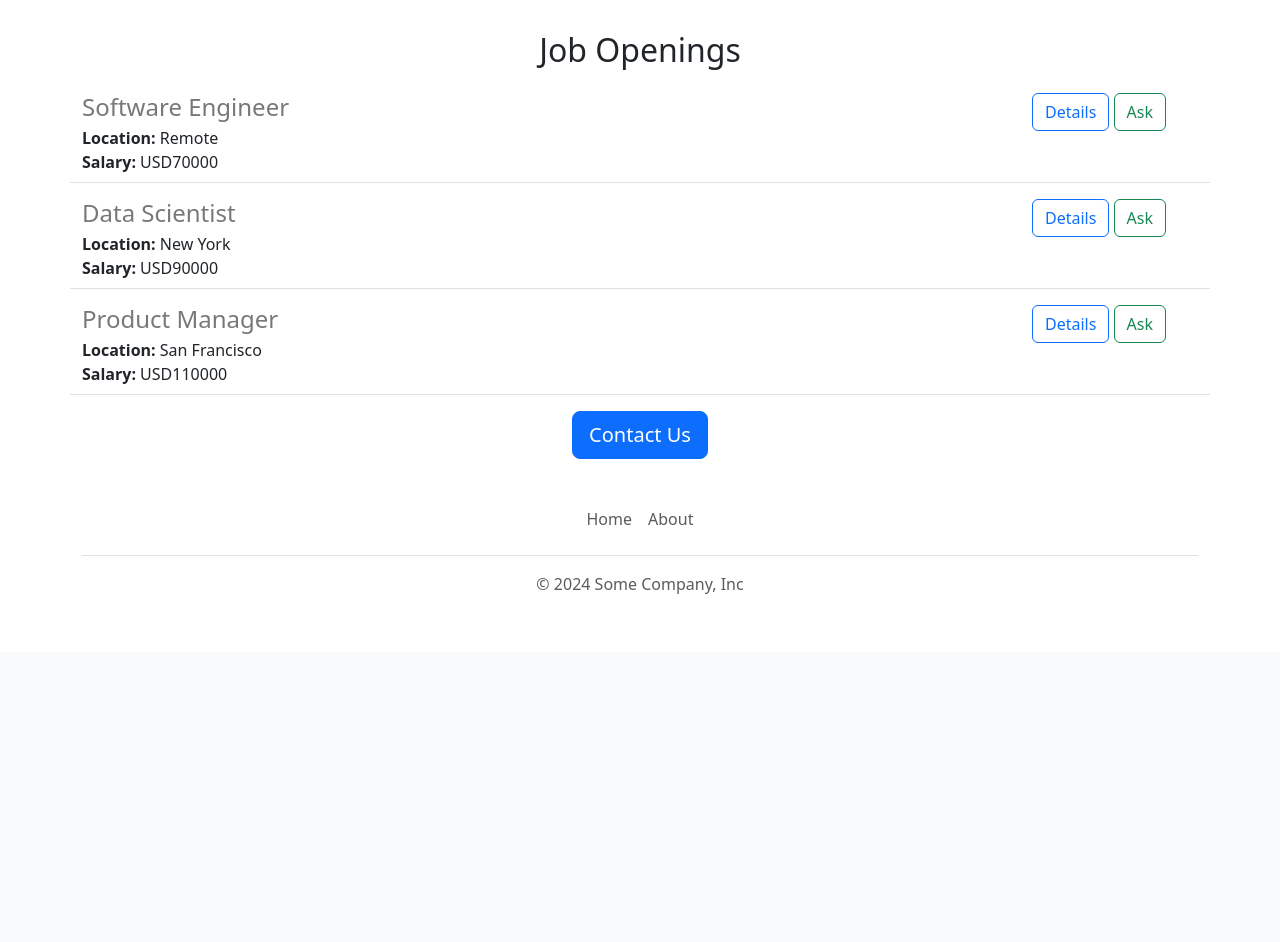
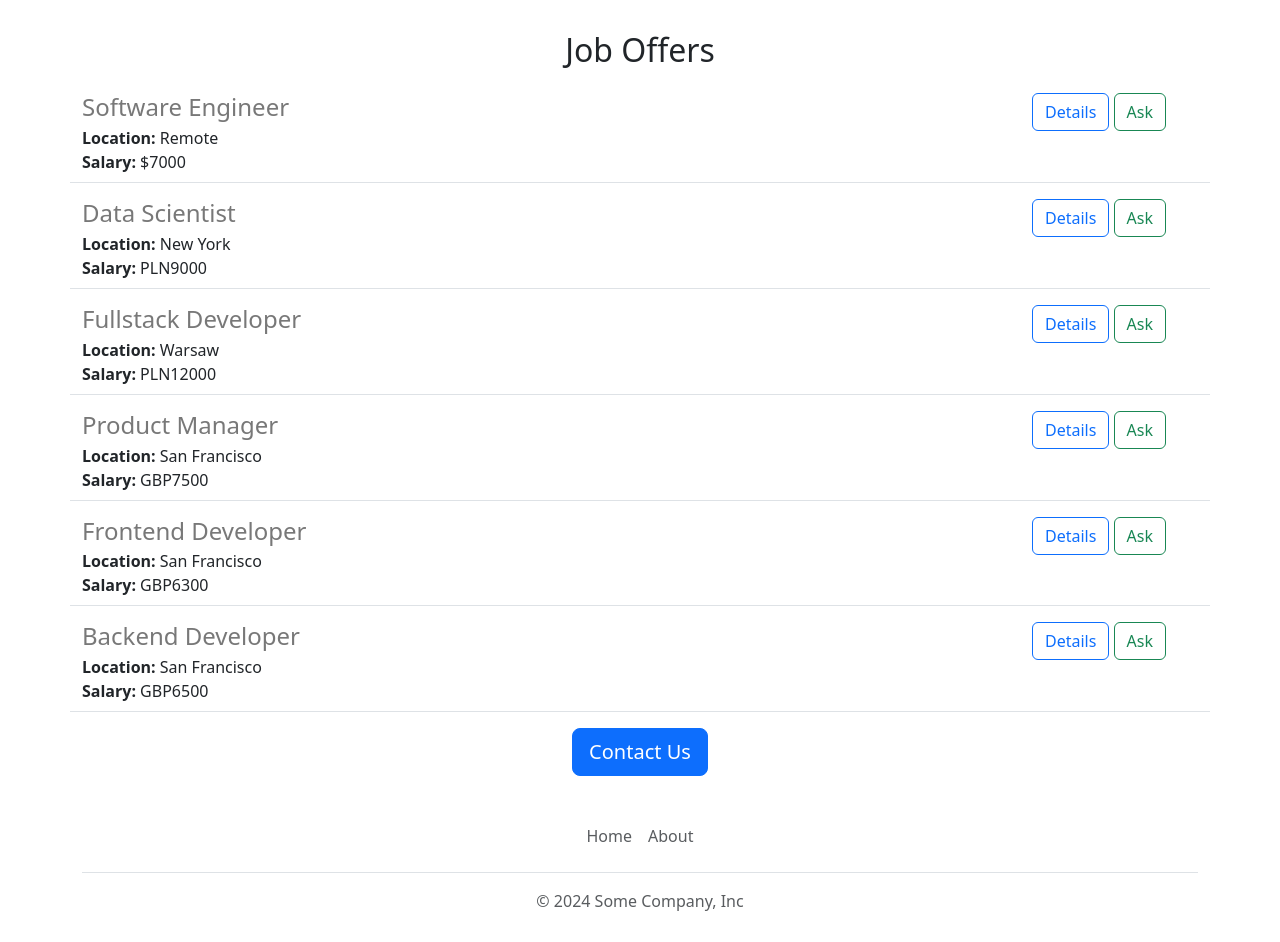
Before and after one commit to adrian500502/flask-careers-website-v2, a Flask app: page / in a window 1280 px wide. Shown: the part 873-1815 px from the top of the page. Before the commit the page ends 1467 px from the top, so only its background shows below. Run offline with Flask 3, Linux system fonts and the light colour scheme.

Commit message:
Minor clean-up

```diff
--- a/database.py
+++ b/database.py
@@ -3,9 +3,12 @@ from models import db, Job, User, Application
 def add_initial_data():
     if Job.query.count() == 0:
         jobs = [
-            Job(title="Software Engineer", location="Remote", salary="70000", currency="USD", responsibilities="Develop software\nWrite tests", requirements="3 years experience\nPython knowledge"),
-            Job(title="Data Scientist", location="New York", salary="90000", currency="USD", responsibilities="Analyze data\nCreate models", requirements="2 years experience\nPython knowledge"),
-            Job(title="Product Manager", location="San Francisco", salary="110000", currency="USD", responsibilities="Manage product\nCommunicate with stakeholders", requirements="5 years experience\nProduct management experience")
+            Job(title="Software Engineer", location="Remote", salary="7000", currency="$", responsibilities="Develop software\nWrite tests", requirements="3 years experience\nPython knowledge"),
+            Job(title="Data Scientist", location="New York", salary="9000", currency="PLN", responsibilities="Analyze data\nCreate models", requirements="2 years experience\nPython knowledge"),
+            Job(title="Fullstack Developer", location="Warsaw", salary="12000", currency="PLN", responsibilities="Analyze data\nCreate models", requirements="5 years experience\nPython knowledge"),
+            Job(title="Product Manager", location="San Francisco", salary="7500", currency="GBP", responsibilities="Manage product\nCommunicate with stakeholders", requirements="5 years experience\nProduct management experience"),
+            Job(title="Frontend Developer", location="San Francisco", salary="6300", currency="GBP", responsibilities="Manage product\nCommunicate with stakeholders", requirements="5 years experience\nProduct management experience"),
+            Job(title="Backend Developer", location="San Francisco", salary="6500", currency="GBP", responsibilities="Manage product\nCommunicate with stakeholders", requirements="5 years experience\nProduct management experience")
         ]
         db.session.add_all(jobs)
         db.session.commit()
@@ -14,15 +17,6 @@ def add_initial_data():
         user = User(first_name="Adam", last_name="Kowalski", email="admin@example.com", password="Admin123!", )
         db.session.add(user)
         db.session.commit()
-
-    # if Application.query.count() == 0:
-    #     applications = [
-    #         Application(job_id=1, user_id=1, full_name="John Doe", email="john@example.com", linkedin_url="https://linkedin.com/in/johndoe", education="BS in Computer Science", work_experience="3 years at TechCorp", resume_url="https://example.com/resume/johndoe"),
-    #         Application(job_id=2, user_id=1, full_name="Jane Smith", email="jane@example.com", linkedin_url="https://linkedin.com/in/janesmith", education="MS in Data Science", work_experience="2 years at DataCorp", resume_url="https://example.com/resume/janesmith"),
-    #         Application(job_id=3, user_id=2, full_name="Alice Johnson", email="alice@example.com", linkedin_url="https://linkedin.com/in/alicejohnson", education="MBA", work_experience="5 years at BusinessCorp", resume_url="https://example.com/resume/alicejohnson")
-    #     ]
-    #     db.session.add_all(applications)
-    #     db.session.commit()
 
 # Jobs
 def load_jobs_from_db():
--- a/templates/application_form.html
+++ b/templates/application_form.html
@@ -24,5 +24,5 @@
     <label>Resume URL&ast;</label><br />
     <input type="url" name="resume_url" required />
   </div>
-  <input type="submit" />
+  <input class="btn btn-primary" type="submit" />
 </form>
--- a/templates/home.html
+++ b/templates/home.html
@@ -16,11 +16,11 @@
       <img src="/static/people.jpg" style="height: 320px; border-radius: 4px" />
     </div>
   </div>
-  <h2 class="text-center mt-2 mb-4">Job Openings</h2>
+  <h2 class="text-center mt-2 mb-4">Job Offers</h2>
   <p>{% for job in jobs %} {% include 'jobitem.html' %} {% endfor %}</p>
   <div class="text-center">
     <a
-      href="mailto:hello@company.com?subject=Question%20about%20Job%20Openings&body=My%20name%3A%20%3Cyour%20name%20here%3E%0D%0A%0D%0AMy%20questions%3A%20%3Center%20questions%20here%3E"
+      href="mailto:hello@company.com?subject=Question%20about%20Job%20Offers&body=My%20name%3A%20%3Cyour%20name%20here%3E%0D%0A%0D%0AMy%20questions%3A%20%3Center%20questions%20here%3E"
       class="btn btn-primary btn-lg"
       >Contact Us</a
     >
--- a/templates/jobpage.html
+++ b/templates/jobpage.html
@@ -19,5 +19,9 @@
   </ol>
   <h4>Salary</h4>
   <p>{{ job.currency }}{{ job.salary }}</p>
-{% include "application_form.html" %}
+{% if current_user.is_authenticated %}
+  {% include "application_form.html" %}
+{% else %}
+  <h2 class="text-center mt-2">Login before applying for a job!</h2>
+{% endif %}
 {% endblock %}
--- a/templates/navbar.html
+++ b/templates/navbar.html
@@ -2,7 +2,7 @@
   <div class="container-fluid">
     <a class="navbar-brand" href="/">
       <img src="/static/logo.svg" alt="Logo" width="30" height="24" class="d-inline-block align-text-top" />
-      Some Company
+      Some Company - Your ultimate place with job offers.
     </a>
     <button
       class="navbar-toggler"
```
